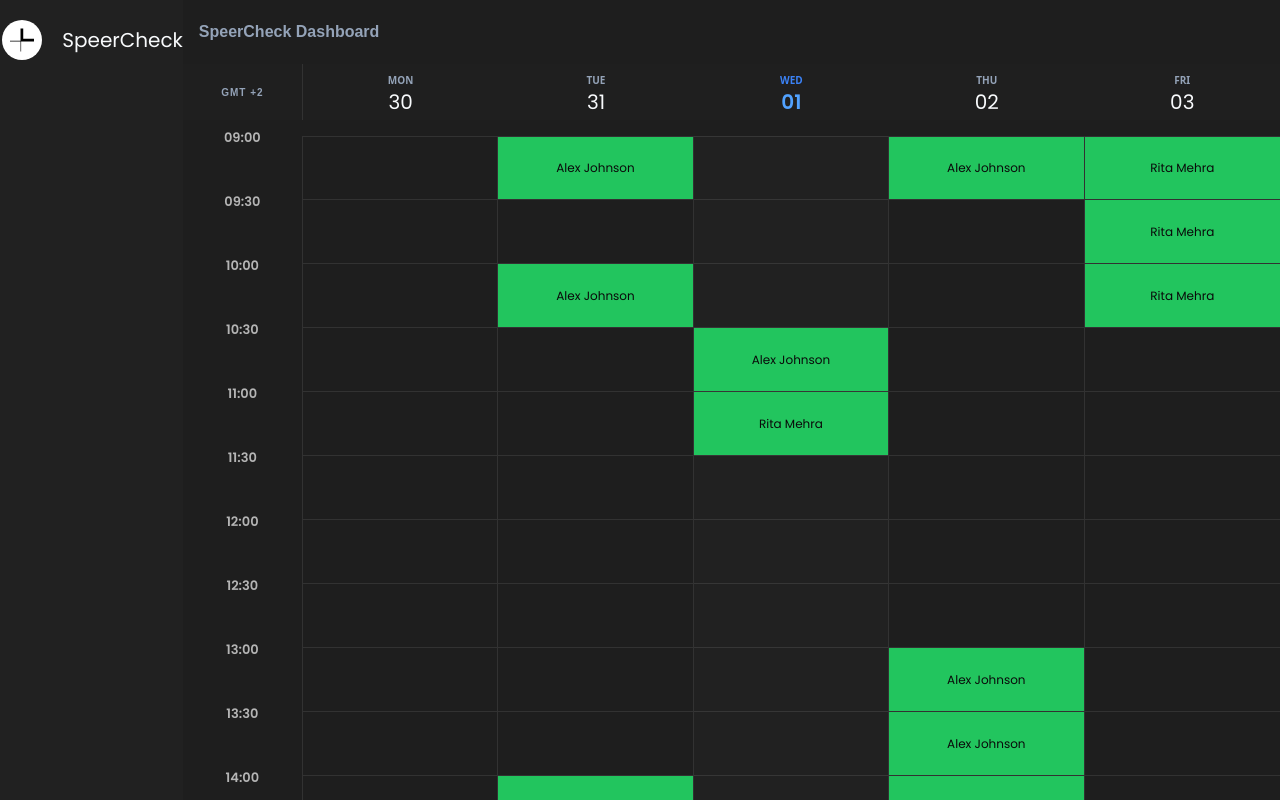
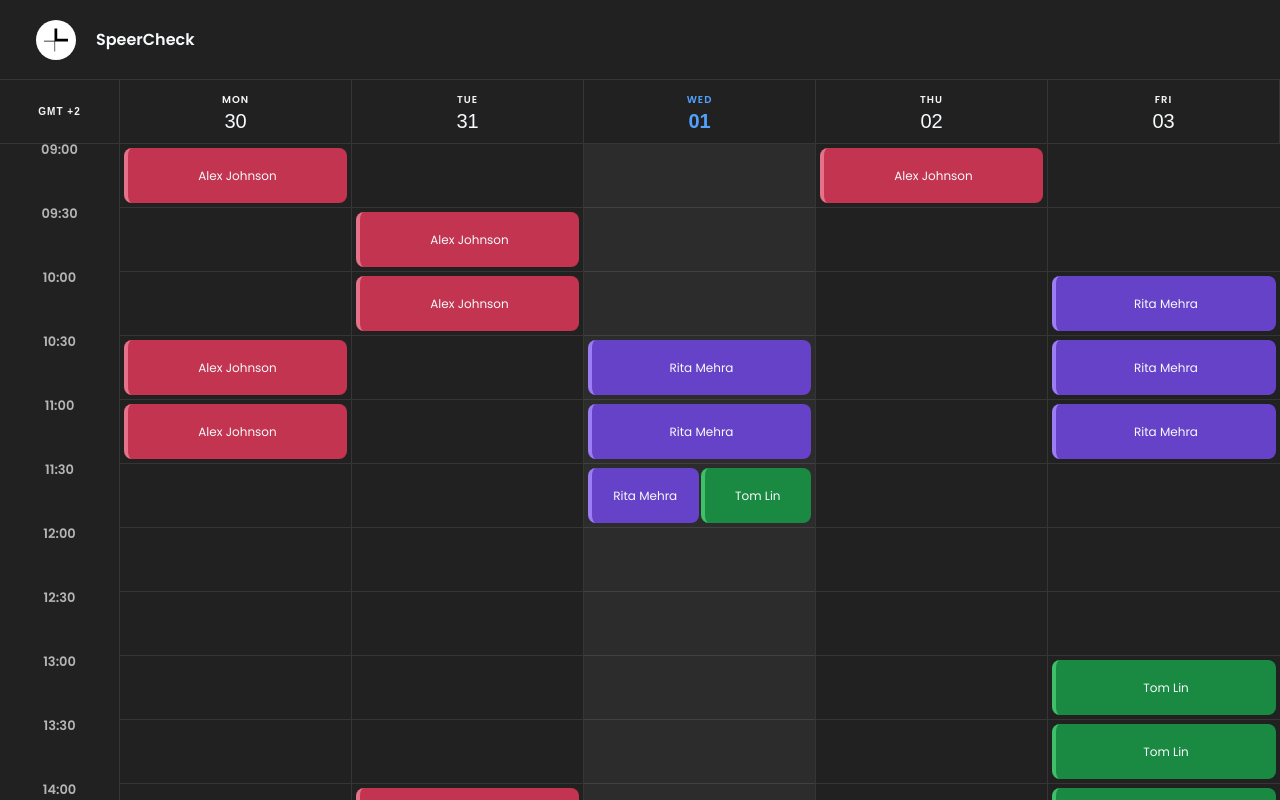
Before and after one commit to oDhruvPatel/speercheck, a React (Vite) app: page / in a window 1280 px wide. Built offline with nearby package versions, Linux system fonts and the light colour scheme.

Commit message:
Completed: different color slots for Engineers, Refectoring the Calender component

```diff
--- a/src/components/Calender.tsx
+++ b/src/components/Calender.tsx
@@ -5,6 +5,7 @@ import { ScrollArea } from "./ui/scroll-area";
 import dayjs from "dayjs";
 import clsx from "clsx";
 import { engineers, candidates } from "./data/availability";
+import SlotCard from "./SlotCard";
 
 const Calender = () => {
 
@@ -14,14 +15,14 @@ const Calender = () => {
     const slot = generateSlots();
     const days = generateDays();
     return (
-        <div className="flex flex-col h-full">
+        <div className="flex flex-col h-[90vh] bg-secondary-bg overflow-hidden">
 
-            <div className="days grid grid-cols-[120px_1fr_1fr_1fr_1fr_1fr] items-center bg-secondary-bg/30 flex-shrink-0">
-                <div className="text-secondary border-r border-border/10 h-14 flex items-center justify-center text-[10px] font-bold uppercase tracking-widest">GMT +2</div>
+            <div className="days grid grid-cols-[120px_1fr_1fr_1fr_1fr_1fr] items-center bg-secondary-bg flex-shrink-0">
+                <div className="text-secondary border-r border-b border-border/10 h-16 flex items-center justify-center text-[10px] font-bold uppercase tracking-widest">GMT +2</div>
                 {days.map((day, idx) => (
-                    <div key={idx} className="w-full h-14 flex flex-col items-center justify-center border-border">
-                        <div className={clsx("font-body text-[10px] uppercase font-bold", day.today ? "text-candidate" : "text-secondary")}>{day.label}</div>
-                        <div className={clsx("font-header text-xl leading-none mt-1", day.today ? "font-bold text-blue-400" : "text-primary")}> {dayjs(day.day).format("DD")}</div>
+                    <div key={idx} className="w-full h-16 flex flex-col items-center justify-center border-r border-b border-border/10">
+                        <div className={clsx("font-header text-[10px] tracking-widest uppercase font-bold", day.today ? "text-blue-400" : "text-secondary")}>{day.label}</div>
+                        <div className={clsx("text-xl leading-none mt-1 font-sans", day.today ? "font-bold text-blue-400" : "text-text-primary")}> {dayjs(day.day).format("DD")}</div>
                     </div>
                 ))}
             </div>
@@ -29,30 +30,30 @@ const Calender = () => {
 
             <div className="flex-1 min-h-0">
                 <ScrollArea className="h-full">
-                    <div className="w-full grid grid-cols-[120px_1fr_1fr_1fr_1fr_1fr] pt-4">
+                    <div className="w-full grid grid-cols-[120px_1fr_1fr_1fr_1fr_1fr]">
 
                         {/* Time slots column */}
                         <div className="border-r border-border/10">
+                            {/* <div className="h-5" /> */}
                             {slot.map((time) => (
                                 <div key={time} className="h-16 flex justify-center items-start font-header text-secondary/70 text-[13px] font-bold  uppercase">
-                                    <div className="-mt-2">{time}</div>
+                                    <div className="-mt-1">{time}</div>
                                 </div>
                             ))}
                         </div>
 
                         {/* creating of cells*/}
                         {days.map((day, idx) => (
-                            <div key={idx} className="w-full border-r border-border/10 last:border-r-0">
+                            <div key={idx} className="w-full first:border-t border-r border-border/10 last:border-r-0">
+                                {/* <div className="h-5" /> */}
                                 {slot.map((time) => {
                                     const availableEngineers = engineers.filter(eng =>
                                         eng.availability[day.day]?.includes(time)
                                     );
                                     return (
-                                        <div key={`${day.day}-${time}`} className={clsx("flex flex-row gap-0.5 first:border-t border-b border-border/10 h-16  cursor-pointer transition-colors", day.today ? "bg-secondary-bg hover:bg-main-bg" : "hover:bg-secondary-bg")}>
+                                        <div key={`${day.day}-${time}`} className={clsx("p-1 flex flex-row gap-0.5  border-b border-border/10 h-16 transition-colors", day.today ? "bg-today-bg/5" : "")}>
                                             {availableEngineers.map(eng => (
-                                                <div key={eng.id} className="w-full h-full bg-engineer flex items-center justify-center px-2">
-                                                    <span className="font-header text-xs">{eng.name}</span>
-                                                </div>
+                                                <SlotCard key={eng.id} name={eng.name} type="engineer" engId={eng.id} />
                                             ))}
                                         </div>
                                     )
--- a/src/components/Main.tsx
+++ b/src/components/Main.tsx
@@ -1,12 +1,13 @@
 import Calender from "./Calender"
+import TopBar from "./TopBar"
 
 function Main() {
     return (
         <div className='h-screen w-full flex flex-col overflow-hidden'>
-            <div className="header bg-main-bg h-16 w-full flex-shrink-0 flex items-center px-4 font-bold">
-                <div className="text-secondary w-full">SpeerCheck Dashboard</div>
+            <div className="header bg-secondary-bg h-[10vh] border-b border-border/10 w-full flex-shrink-0 flex items-center px-4 font-bold">
+                <TopBar />
             </div>
-            <div className="flex-1 min-h-0 w-full">
+            <div className="flex-1 min-h-0 w-full h-[90vh]">
                 <Calender />
             </div>
         </div>
--- a/src/components/Navbar.tsx
+++ b/src/components/Navbar.tsx
@@ -2,14 +2,14 @@ import SpeerLogo from '../assets/speer_logo_header.fd6ca103 (1).svg'
 
 function Navbar() {
     return (
-        <div className='secondary-bg h-screen w-full flex flex-col'>
+        <div className='bg-secondary-bg h-screen w-full flex flex-col'>
             <div className="logo flex flex-row items-center justify-center h-1/10 gap-5">
                 <div className="icon w-[30%] h-full flex items-center justify-end">
                     <div className="bg-white rounded-full w-10 h-10 flex items-center justify-center">
                         <img src={SpeerLogo} alt="Speer Logo" className="w-6 h-6" />
                     </div>
                 </div>
-                <div className="title w-[70%] flex items-center justify-start font-header text-primary text-xl">SpeerCheck</div>
+                <div className="title w-[70%] flex items-center justify-start font-header text-text-primary font-header text-xl">SpeerCheck</div>
             </div>
         </div>
     )
--- /dev/null
+++ b/src/components/SlotCard.tsx
@@ -0,0 +1,29 @@
+import clsx from "clsx";
+
+interface SlotCardProps {
+    name: String;
+    type: "engineer" | "candidate" | "overlap";
+    engId: number;
+    onClick?: () => void;
+}
+
+
+const engineerColors: Record<number, { border: string, bg: string, hover: string }> = {
+    1: { border: "border-eng-red-border", bg: "bg-eng-red", hover: "hover:bg-eng-red-hover" },
+    2: { border: "border-eng-purple-border", bg: "bg-eng-purple", hover: "hover:bg-eng-purple-hover" },
+    3: { border: "border-eng-green-border", bg: "bg-eng-green", hover: "hover:bg-eng-green-hover" },
+    4: { border: "border-eng-orange-border", bg: "bg-eng-orange", hover: "hover:bg-eng-orange-hover" },
+    5: { border: "border-eng-blue-border", bg: "bg-eng-blue", hover: "hover:bg-eng-blue-hover" },
+};
+
+const SlotCard = ({ name, type, engId, onClick }: SlotCardProps) => {
+    const colors = engineerColors[engId];
+    return (
+        <div onClick={() => console.log(name)} className={clsx("rounded-md w-full h-full flex items-center justify-center px-2 border-l-[4px]", colors.border, colors.bg, colors.hover)} >
+            <span className="font-header text-xs">{name}</span>
+            <span className="font-header text-xs"></span>
+        </div>
+    )
+}
+
+export default SlotCard
--- /dev/null
+++ b/src/components/TopBar.tsx
@@ -0,0 +1,16 @@
+import SpeerLogo from "@/assets/speer_logo_header.fd6ca103 (1).svg"
+
+function TopBar() {
+    return (
+        <>
+            <div className="icon h-full flex items-center justify-end ml-5">
+                <div className="bg-white rounded-full w-10 h-10 flex items-center justify-center">
+                    <img src={SpeerLogo} alt="Speer Logo" className="w-6 h-6" />
+                </div>
+            </div>
+            <div className="font-header text-text-primary w-full ml-5">SpeerCheck</div>
+        </>
+    )
+}
+
+export default TopBar
--- a/src/components/data/availability.ts
+++ b/src/components/data/availability.ts
@@ -13,25 +13,26 @@ export const engineers: Member[] = [
         id: 1,
         name: "Alex Johnson",
         availability: {
-            "2026-03-31": ["09:00", "10:00", "14:00"],
-            "2026-04-01": ["10:30", "14:30", "15:00"],
-            "2026-04-02": ["09:00", "13:00", "13:30"],
+            "2026-03-30": ["09:00", "10:30", "11:00"],
+            "2026-03-31": ["09:30", "10:00", "14:00"],
+            "2026-04-02": ["09:00"],
         }
     },
     {
         id: 2,
         name: "Rita Mehra",
         availability: {
-            "2026-04-01": ["11:00", "14:30", "15:30"],
-            "2026-04-03": ["09:00", "09:30", "10:00"],
+            "2026-04-01": ["10:30", "11:00", "11:30", "15:30"],
+            "2026-04-03": ["10:00", "10:30", "11:00"],
         }
     },
     {
         id: 3,
         name: "Tom Lin",
         availability: {
-            "2026-04-02": ["14:00", "14:30", "15:00"],
-            "2026-04-04": ["09:00", "10:00", "14:30"],
+            "2026-04-02": ["15:00", "15:30", "16:00"],
+            "2026-04-03": ["13:00", "13:30", "14:00", "14:30"],
+            "2026-04-01": ["11:30"],
         }
     }
 ]
--- a/src/index.css
+++ b/src/index.css
@@ -6,211 +6,57 @@
 
 @custom-variant dark (&:is(.dark *));
 
+/* ─────────────────────────────────────────
+   THEME — single source of truth
+   All colors, fonts, radii live here.
+   In JSX use Tailwind utilities only:
+     bg-main-bg, text-primary, font-header etc.
+───────────────────────────────────────── */
+
 @theme {
-    --color-main-bg: var(--main-bg);
-    --color-secondary-bg: var(--secondary-bg);
-    --color-text-primary: var(--text-primary);
-    --color-text-secondary: var(--text-secondary);
-    --color-engineer: var(--engineer);
-    --color-candidate: var(--candidate);
-    --color-overlap: var(--overlap);
-    --color-selected: var(--selected);
-    --color-disabled: var(--disabled);
-    --color-border-color: var(--border);
-    --color-hover-bg: var(--hover-bg);
-}
+    /* Backgrounds */
+    --color-main-bg: #1e1e1e;
+    --color-secondary-bg: #212121;
+    --color-hover-bg: #273449;
+    --color-today-bg: white;
 
-/* ROOT COLORS + FONTS */
+    /* Text */
+    --color-text-primary: #F8FAFC;
+    --color-text-secondary: #94A3B8;
 
-:root {
-    --main-bg: #1e1e1e;
-    --secondary-bg: #212121;
+    --color-eng-red: #c2344f;
+    /* toned down from #e11d48 */
+    --color-eng-red-hover: #a8293f;
+    --color-eng-red-border: #e8718a;
 
-    --text-primary: #F8FAFC;
-    --text-secondary: #94A3B8;
+    --color-eng-purple: #6642c8;
+    /* toned down from #7c3aed */
+    --color-eng-purple-hover: #5738aa;
+    --color-eng-purple-border: #9b7ef5;
 
-    --engineer: #22C55E;
-    --engineer-hover: #16A34A;
+    --color-eng-green: #1a8a42;
+    /* toned down from #16a34a */
+    --color-eng-green-hover: #157336;
+    --color-eng-green-border: #3dc068;
 
-    --candidate: #3B82F6;
-    --candidate-hover: #2563EB;
+    --color-eng-orange: #c4500f;
+    /* toned down from #ea580c */
+    --color-eng-orange-hover: #a3430c;
+    --color-eng-orange-border: #e07d3a;
 
-    --overlap: #A855F7;
-    --selected: #F59E0B;
+    --color-eng-blue: #2158c4;
+    /* toned down from #2563eb */
+    --color-eng-blue-hover: #1b49a8;
+    --color-eng-blue-border: #5090e8;
 
-    --disabled: #334155;
+    /* Border */
+    --color-border-color: oklch(1 0 0 / 10%);
 
-    --border: oklch(0.922 0 0);
-    --hover-bg: #273449;
+    /* Fonts */
+    --font-header: 'Poppins', sans-serif;
+    --font-sans: 'Geist Variable', sans-serif;
 
-    /* FONTS */
-    --font-header: 'Poppins', sans-serif;
-    --font-body: system-ui, -apple-system, BlinkMacSystemFont, 'Segoe UI', sans-serif;
-    --background: oklch(1 0 0);
-    --foreground: oklch(0.145 0 0);
-    --card: oklch(1 0 0);
-    --card-foreground: oklch(0.145 0 0);
-    --popover: oklch(1 0 0);
-    --popover-foreground: oklch(0.145 0 0);
-    --primary: oklch(0.205 0 0);
-    --primary-foreground: oklch(0.985 0 0);
-    --secondary: oklch(0.97 0 0);
-    --secondary-foreground: oklch(0.205 0 0);
-    --muted: oklch(0.97 0 0);
-    --muted-foreground: oklch(0.556 0 0);
-    --accent: oklch(0.97 0 0);
-    --accent-foreground: oklch(0.205 0 0);
-    --destructive: oklch(0.577 0.245 27.325);
-    --input: oklch(0.922 0 0);
-    --ring: oklch(0.708 0 0);
-    --chart-1: oklch(0.87 0 0);
-    --chart-2: oklch(0.556 0 0);
-    --chart-3: oklch(0.439 0 0);
-    --chart-4: oklch(0.371 0 0);
-    --chart-5: oklch(0.269 0 0);
-    --radius: 0.625rem;
-    --sidebar: oklch(0.985 0 0);
-    --sidebar-foreground: oklch(0.145 0 0);
-    --sidebar-primary: oklch(0.205 0 0);
-    --sidebar-primary-foreground: oklch(0.985 0 0);
-    --sidebar-accent: oklch(0.97 0 0);
-    --sidebar-accent-foreground: oklch(0.205 0 0);
-    --sidebar-border: oklch(0.922 0 0);
-    --sidebar-ring: oklch(0.708 0 0);
-}
-
-/* GLOBAL STYLES */
-
-.main-bg {
-    background-color: var(--main-bg);
-}
-
-.secondary-bg {
-    background-color: var(--secondary-bg);
-}
-
-body {
-    margin: 0;
-    padding: 0;
-    background-color: var(--main-bg);
-    overflow-x: hidden;
-
-}
-
-/* TYPOGRAPHY */
-
-.font-header {
-    font-family: var(--font-header);
-}
-
-.font-body {
-    font-family: var(--font-body);
-}
-
-.text-primary {
-    color: var(--text-primary);
-}
-
-.text-secondary {
-    color: var(--text-secondary);
-}
-
-/* CARD / CONTAINERS */
-
-.card {
-    background-color: var(--secondary-bg);
-    border-radius: 12px;
-    padding: 16px;
-    border: 1px solid var(--border);
-}
-
-/* SLOT BASE */
-
-.slot {
-    background-color: var(--disabled);
-    border-radius: 8px;
-    padding: 8px;
-    cursor: pointer;
-    transition: all 0.2s ease;
-    display: flex;
-    align-items: center;
-    justify-content: center;
-}
-
-.slot:hover {
-    background-color: var(--hover-bg);
-    transform: scale(1.05);
-}
-
-/* SLOT TYPES */
-
-.slot-engineer {
-    background-color: var(--engineer);
-}
-
-.slot-engineer:hover {
-    background-color: var(--engineer-hover);
-}
-
-.slot-candidate {
-    background-color: var(--candidate);
-}
-
-.slot-candidate:hover {
-    background-color: var(--candidate-hover);
-}
-
-/* Overlap (MOST IMPORTANT highlight) */
-.slot-overlap {
-    background-color: var(--overlap);
-}
-
-/* Selected slot */
-.slot-selected {
-    background-color: var(--selected);
-}
-
-/* Disabled slot */
-.slot-disabled {
-    background-color: var(--disabled);
-    opacity: 0.5;
-    cursor: not-allowed;
-}
-
-@theme inline {
-    --font-heading: var(--font-sans);
-    --font-sans: 'Geist Variable', sans-serif;
-    --color-sidebar-ring: var(--sidebar-ring);
-    --color-sidebar-border: var(--sidebar-border);
-    --color-sidebar-accent-foreground: var(--sidebar-accent-foreground);
-    --color-sidebar-accent: var(--sidebar-accent);
-    --color-sidebar-primary-foreground: var(--sidebar-primary-foreground);
-    --color-sidebar-primary: var(--sidebar-primary);
-    --color-sidebar-foreground: var(--sidebar-foreground);
-    --color-sidebar: var(--sidebar);
-    --color-chart-5: var(--chart-5);
-    --color-chart-4: var(--chart-4);
-    --color-chart-3: var(--chart-3);
-    --color-chart-2: var(--chart-2);
-    --color-chart-1: var(--chart-1);
-    --color-ring: var(--ring);
-    --color-input: var(--input);
-    --color-border: var(--border);
-    --color-destructive: var(--destructive);
-    --color-accent-foreground: var(--accent-foreground);
-    --color-accent: var(--accent);
-    --color-muted-foreground: var(--muted-foreground);
-    --color-muted: var(--muted);
-    --color-secondary-foreground: var(--secondary-foreground);
-    --color-secondary: var(--secondary);
-    --color-primary-foreground: var(--primary-foreground);
-    --color-primary: var(--primary);
-    --color-popover-foreground: var(--popover-foreground);
-    --color-popover: var(--popover);
-    --color-card-foreground: var(--card-foreground);
-    --color-card: var(--card);
-    --color-foreground: var(--foreground);
-    --color-background: var(--background);
+    /* Radii */
     --radius-sm: calc(var(--radius) * 0.6);
     --radius-md: calc(var(--radius) * 0.8);
     --radius-lg: var(--radius);
@@ -218,41 +64,78 @@ body {
     --radius-2xl: calc(var(--radius) * 1.8);
     --radius-3xl: calc(var(--radius) * 2.2);
     --radius-4xl: calc(var(--radius) * 2.6);
+
+    --color-background: oklch(1 0 0);
+    --color-foreground: oklch(0.145 0 0);
+    --color-card: oklch(1 0 0);
+    --color-card-foreground: oklch(0.145 0 0);
+    --color-popover: oklch(1 0 0);
+    --color-popover-foreground: oklch(0.145 0 0);
+    --color-primary: oklch(0.205 0 0);
+    --color-primary-foreground: oklch(0.985 0 0);
+    --color-secondary: oklch(0.97 0 0);
+    --color-secondary-foreground: oklch(0.205 0 0);
+    --color-muted: oklch(0.97 0 0);
+    --color-muted-foreground: oklch(0.556 0 0);
+    --color-accent: oklch(0.97 0 0);
+    --color-accent-foreground: oklch(0.205 0 0);
+    --color-destructive: oklch(0.577 0.245 27.325);
+    --color-input: oklch(0.922 0 0);
+    --color-ring: oklch(0.708 0 0);
+    --color-border: oklch(0.922 0 0);
+
+    /* Shadcn sidebar */
+    --color-sidebar: oklch(0.985 0 0);
+    --color-sidebar-foreground: oklch(0.145 0 0);
+    --color-sidebar-primary: oklch(0.205 0 0);
+    --color-sidebar-primary-foreground: oklch(0.985 0 0);
+    --color-sidebar-accent: oklch(0.97 0 0);
+    --color-sidebar-accent-foreground: oklch(0.205 0 0);
+    --color-sidebar-border: oklch(0.922 0 0);
+    --color-sidebar-ring: oklch(0.708 0 0);
+
+    /* Shadcn charts */
+    --color-chart-1: oklch(0.87 0 0);
+    --color-chart-2: oklch(0.556 0 0);
+    --color-chart-3: oklch(0.439 0 0);
+    --color-chart-4: oklch(0.371 0 0);
+    --color-chart-5: oklch(0.269 0 0);
+
+    --radius: 0.625rem;
 }
 
+
+
 .dark {
-    --background: oklch(0.145 0 0);
-    --foreground: oklch(0.985 0 0);
-    --card: oklch(0.205 0 0);
-    --card-foreground: oklch(0.985 0 0);
-    --popover: oklch(0.205 0 0);
-    --popover-foreground: oklch(0.985 0 0);
-    --primary: oklch(0.922 0 0);
-    --primary-foreground: oklch(0.205 0 0);
-    --secondary: oklch(0.269 0 0);
-    --secondary-foreground: oklch(0.985 0 0);
-    --muted: oklch(0.269 0 0);
-    --muted-foreground: oklch(0.708 0 0);
-    --accent: oklch(0.269 0 0);
-    --accent-foreground: oklch(0.985 0 0);
-    --destructive: oklch(0.704 0.191 22.216);
-    --border: oklch(1 0 0 / 10%);
-    --input: oklch(1 0 0 / 15%);
-    --ring: oklch(0.556 0 0);
-    --chart-1: oklch(0.87 0 0);
-    --chart-2: oklch(0.556 0 0);
-    --chart-3: oklch(0.439 0 0);
-    --chart-4: oklch(0.371 0 0);
-    --chart-5: oklch(0.269 0 0);
-    --sidebar: oklch(0.205 0 0);
-    --sidebar-foreground: oklch(0.985 0 0);
-    --sidebar-primary: oklch(0.488 0.243 264.376);
-    --sidebar-primary-foreground: oklch(0.985 0 0);
-    --sidebar-accent: oklch(0.269 0 0);
-    --sidebar-accent-foreground: oklch(0.985 0 0);
-    --sidebar-border: oklch(1 0 0 / 10%);
-    --sidebar-ring: oklch(0.556 0 0);
+    --color-background: oklch(0.145 0 0);
+    --color-foreground: oklch(0.985 0 0);
+    --color-card: oklch(0.205 0 0);
+    --color-card-foreground: oklch(0.985 0 0);
+    --color-popover: oklch(0.205 0 0);
+    --color-popover-foreground: oklch(0.985 0 0);
+    --color-primary: oklch(0.922 0 0);
+    --color-primary-foreground: oklch(0.205 0 0);
+    --color-secondary: oklch(0.269 0 0);
+    --color-secondary-foreground: oklch(0.985 0 0);
+    --color-muted: oklch(0.269 0 0);
+    --color-muted-foreground: oklch(0.708 0 0);
+    --color-accent: oklch(0.269 0 0);
+    --color-accent-foreground: oklch(0.985 0 0);
+    --color-destructive: oklch(0.704 0.191 22.216);
+    --color-border: oklch(1 0 0 / 10%);
+    --color-input: oklch(1 0 0 / 15%);
+    --color-ring: oklch(0.556 0 0);
+    --color-sidebar: oklch(0.205 0 0);
+    --color-sidebar-foreground: oklch(0.985 0 0);
+    --color-sidebar-primary: oklch(0.488 0.243 264.376);
+    --color-sidebar-primary-foreground: oklch(0.985 0 0);
+    --color-sidebar-accent: oklch(0.269 0 0);
+    --color-sidebar-accent-foreground: oklch(0.985 0 0);
+    --color-sidebar-border: oklch(1 0 0 / 10%);
+    --color-sidebar-ring: oklch(0.556 0 0);
 }
+
+
 
 @layer base {
     * {
@@ -260,10 +143,19 @@ body {
     }
 
     body {
-        @apply bg-background text-foreground;
+        @apply bg-main-bg text-text-primary font-sans m-0 p-0 overflow-x-hidden;
     }
 
     html {
         @apply font-sans;
     }
 }
+
+
+
+/*
+#e11d48 red
+#7c3aed purple
+#16a34a green
+#ea580c orange
+#2563eb blue */
--- a/src/pages/Home.tsx
+++ b/src/pages/Home.tsx
@@ -4,8 +4,8 @@ import Main from '../components/Main'
 function Home() {
     return (
         <div className='flex flex-row'>
-            <div className='w-1/7'><Navbar /></div>
-            <div className='w-6/7'>
+            {/* <div className='w-1/7'><Navbar /></div> */}
+            <div className='w-full'>
                 <Main />
             </div>
         </div>
```
Also changed, not shown: src/components/Button.tsx (added, +14 -0 lines).
